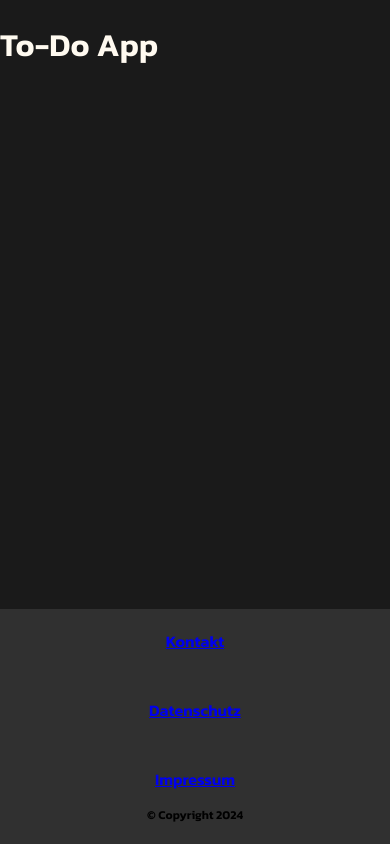
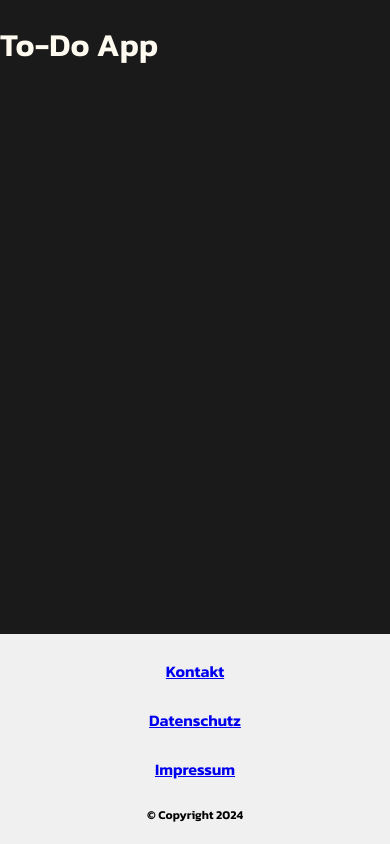
Before and after one commit to klarameret/techLabs2024-Group9, a Next.js app in the folder nextjs-dashboard/: page / in a window 390 px wide. Built offline with nearby package versions, Linux system fonts and the light colour scheme; a web font is replaced by a local one.

Commit message:
Footer Update v3 - Mobile Optimierung

```diff
--- a/nextjs-dashboard/app/ui/global.css
+++ b/nextjs-dashboard/app/ui/global.css
@@ -14,9 +14,9 @@ body {
 }
 
 footer {
-  background-color: #303030;
+  background-color: #f0f0f0;
   text-align: center;
-  padding-top: 10px;
+  padding-top: 20px;
   padding-bottom: 20px;
 
 }
--- a/nextjs-dashboard/components/footer.module.css
+++ b/nextjs-dashboard/components/footer.module.css
@@ -1,15 +1,14 @@
 .footer {
     display: flex;
-    justify-content: space-between;
+    justify-content: center;
     align-items: center;
-    padding: 100px;
-    background-color: #303030;
+    background-color: #f0f0f0;
 }
 
 .footerlinks {
     display: flex;
     justify-content: center;
-    gap: 20px;
+    gap: 15px;
 
 }
 
@@ -24,14 +23,16 @@
     color: black;
 }
 
-.links a:hover {
-    text-decoration: underline;
-}
-
 /* Media Query für Bildschirme kleiner als 400px */
 @media (max-width: 400px) {
     .footerlinks {
         flex-direction: column;
         align-items: center;
+        margin-bottom: 20px;
+    }
+
+    /* Reduziere den vertikalen Abstand der h3-Elemente */
+    .footerlinks h3 {
+        margin: 5px 0;
     }
 }
```
Also changed, not shown: nextjs-dashboard/components/footer.tsx (line endings or trailing spaces).
